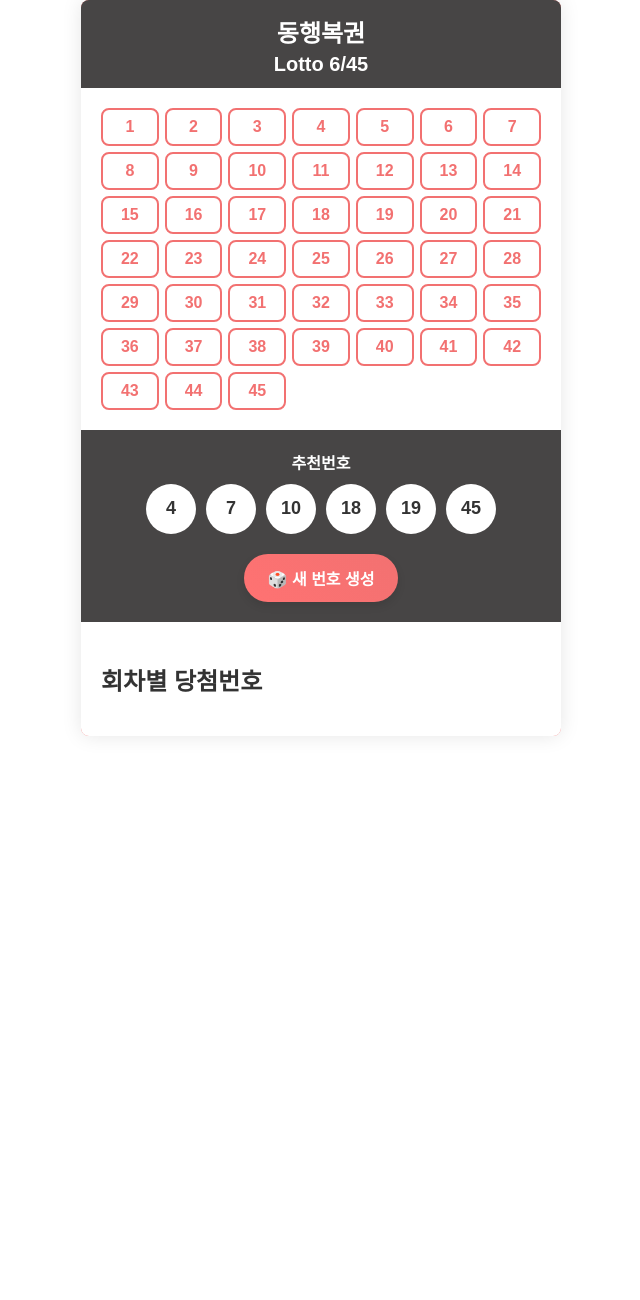
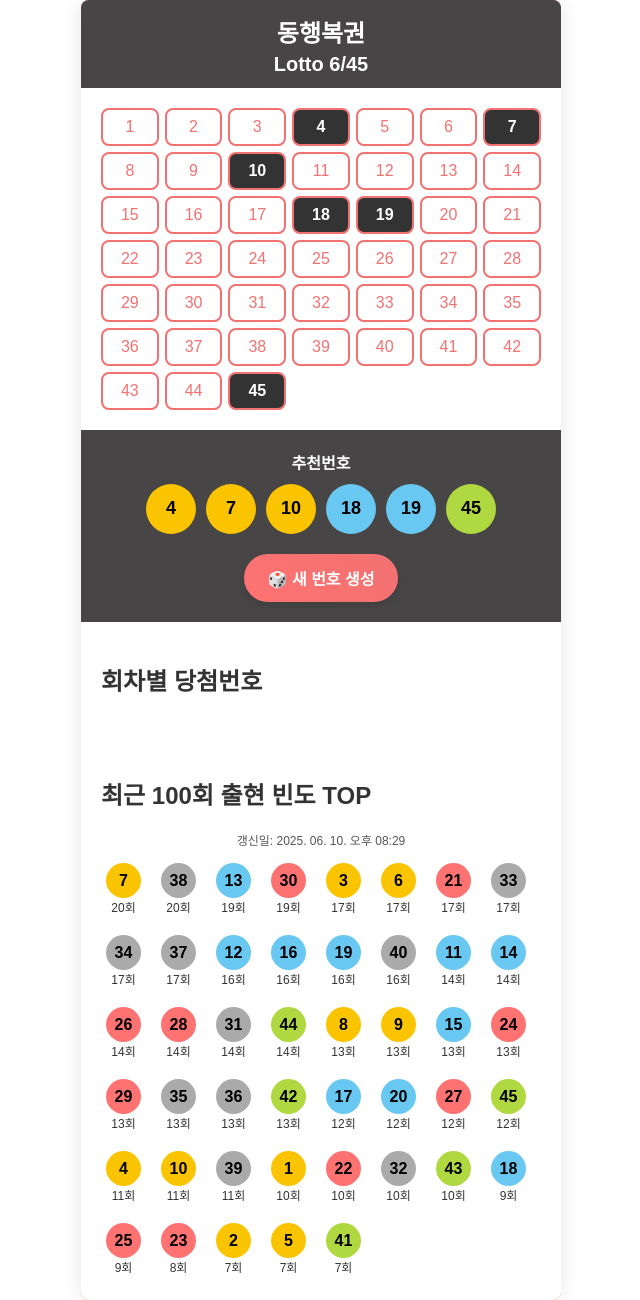
Before and after one commit to jonemos/LottoGenerator, a Flask app: page / in a window 1280 px wide. Shown: the whole page, without its empty margins (319-959 px from the left). Before the commit the page ends 736 px from the top, so only its background shows below. Run offline with Flask 3, Linux system fonts and the light colour scheme; data that the repository does not hold is empty.

Commit message:
20250610-가장많은횟수나열

```diff
--- a/app.py
+++ b/app.py
@@ -1,9 +1,16 @@
 from flask import Flask, render_template, jsonify
 import random
+import time
+import json
+import os
+import datetime
 import requests
 from bs4 import BeautifulSoup
 
 app = Flask(__name__)
+
+TOP_NUMBERS_FILE = 'top_numbers.json'
+
 
 # Function to generate random lotto numbers
 def generate_lotto_numbers():
@@ -172,6 +179,56 @@
         return "background-color:#b0d840;color:#000;"
     return ""
 
+def update_top_frequent_numbers_file():
+    latest_draw_no = get_latest_draw_no()
+    if latest_draw_no == 0:
+        return
+
+    frequency = {}
+    for draw_no in range(latest_draw_no, latest_draw_no - 100, -1):
+        try:
+            response = requests.get(
+                f'https://www.dhlottery.co.kr/common.do?method=getLottoNumber&drwNo={draw_no}',
+                timeout=3
+            )
+            if response.status_code == 200:
+                data = response.json()
+                if data.get('returnValue') == 'success':
+                    numbers = [
+                        data.get('drwtNo1'), data.get('drwtNo2'), data.get('drwtNo3'),
+                        data.get('drwtNo4'), data.get('drwtNo5'), data.get('drwtNo6')
+                    ]
+                    for num in numbers:
+                        frequency[num] = frequency.get(num, 0) + 1
+            time.sleep(0.1)
+        except Exception as e:
+            print(f'Error fetching draw {draw_no}: {e}')
+            time.sleep(0.5)
+
+    sorted_numbers = sorted(frequency.items(), key=lambda x: (-x[1], x[0]))
+
+    with open(TOP_NUMBERS_FILE, 'w', encoding='utf-8') as f:
+        json.dump({
+            'updated': datetime.datetime.now().isoformat(),
+            'top_numbers': sorted_numbers
+        }, f, ensure_ascii=False, indent=2)
+
+@app.route('/top-frequent-numbers', methods=['GET'])
+def top_frequent_numbers():
+    if not os.path.exists(TOP_NUMBERS_FILE):
+        update_top_frequent_numbers_file()
+
+    with open(TOP_NUMBERS_FILE, 'r', encoding='utf-8') as f:
+        data = json.load(f)
+
+    # 응답 구조 예: {'updated': '2025-06-08T19:30:00', 'top_numbers': [[1, 12], [23, 10], ...]}
+    return jsonify(data)
+
+def refresh_top_numbers_if_sunday():
+    today = datetime.datetime.today()
+    if today.weekday() == 6:  # 일요일 = 6
+        print("[일요일] 출현 빈도 갱신 중...")
+        update_top_frequent_numbers_file()
 
 @app.route('/')
 def home():
@@ -190,4 +247,9 @@
     return jsonify({'lotto_numbers': lotto_numbers})
 
 if __name__ == '__main__':
+    # 일요일일 경우 캐시 파일 갱신
+    import datetime
+    if datetime.datetime.today().weekday() == 6:
+        update_top_frequent_numbers_file()
+
     app.run(debug=True)
--- a/static/style.css
+++ b/static/style.css
@@ -159,3 +159,11 @@
   box-shadow: 0 6px 12px rgba(0, 0, 0, 0.15);
   background: linear-gradient(45deg, #f55454, #f27171);
 }
+
+.freq-wrapper {
+  display: flex;
+  flex-direction: column;
+  align-items: center;
+  font-size: 12px;
+  margin: 5px;
+}
--- a/templates/index.html
+++ b/templates/index.html
@@ -48,6 +48,15 @@
       </div>
       {% endfor %}
     </div>
+
+    <div class="results">
+      <h2>최근 100회 출현 빈도 TOP</h2>
+      <div style="font-size: 12px; color: #555; text-align: center; margin-bottom: 10px;" id="updated-date"></div>
+      <div class="draw-numbers" id="top-frequent-numbers">
+        <!-- JS가 채움 -->
+      </div>
+    </div>
+
   </div>
 
   <script>
@@ -105,6 +114,59 @@
         })
         .catch(error => console.error('Error:', error));
     }
+    function loadTopFrequentNumbers() {
+      fetch('/top-frequent-numbers')
+        .then(res => res.json())
+        .then(data => {
+          const container = document.getElementById('top-frequent-numbers');
+          container.innerHTML = '';
+
+          // ✅ updated 표시
+          const updatedDate = document.getElementById('updated-date');
+          if (data.updated) {
+            const dateObj = new Date(data.updated);
+            const formatted = dateObj.toLocaleString('ko-KR', {
+              year: 'numeric', month: '2-digit', day: '2-digit',
+              hour: '2-digit', minute: '2-digit'
+            });
+            updatedDate.textContent = `갱신일: ${formatted}`;
+          }
+
+          data.top_numbers.forEach(([num, count]) => {
+            const wrapper = document.createElement('div');
+            wrapper.style.display = 'flex';
+            wrapper.style.flexDirection = 'column';
+            wrapper.style.alignItems = 'center';
+            wrapper.style.fontSize = '12px';
+            wrapper.style.margin = '5px';
+
+            const ball = document.createElement('div');
+            ball.className = 'lotto-ball';
+            ball.textContent = num;
+
+            if (num <= 10) ball.style.backgroundColor = '#fbc400';
+            else if (num <= 20) ball.style.backgroundColor = '#69c8f2';
+            else if (num <= 30) ball.style.backgroundColor = '#ff7272';
+            else if (num <= 40) ball.style.backgroundColor = '#aaa';
+            else ball.style.backgroundColor = '#b0d840';
+            ball.style.color = '#000';
+
+            const countText = document.createElement('div');
+            countText.textContent = `${count}회`;
+
+            wrapper.appendChild(ball);
+            wrapper.appendChild(countText);
+            container.appendChild(wrapper);
+          });
+        })
+        .catch(err => console.error('출현 빈도 불러오기 실패', err));
+    }
+
+    window.onload = function () {
+      generateNewNumbers(); // 기존 추천번호도 새로 불러옴
+      loadTopFrequentNumbers(); // 추가된 기능 실행
+    }
+
   </script>
 </body>
 </html>
--- /dev/null
+++ b/top_numbers.json
@@ -0,0 +1,185 @@
+{
+  "updated": "2025-06-10T20:29:45.501544",
+  "top_numbers": [
+    [
+      7,
+      20
+    ],
+    [
+      38,
+      20
+    ],
+    [
+      13,
+      19
+    ],
+    [
+      30,
+      19
+    ],
+    [
+      3,
+      17
+    ],
+    [
+      6,
+      17
+    ],
+    [
+      21,
+      17
+    ],
+    [
+      33,
+      17
+    ],
+    [
+      34,
+      17
+    ],
+    [
+      37,
+      17
+    ],
+    [
+      12,
+      16
+    ],
+    [
+      16,
+      16
+    ],
+    [
+      19,
+      16
+    ],
+    [
+      40,
+      16
+    ],
+    [
+      11,
+      14
+    ],
+    [
+      14,
+      14
+    ],
+    [
+      26,
+      14
+    ],
+    [
+      28,
+      14
+    ],
+    [
+      31,
+      14
+    ],
+    [
+      44,
+      14
+    ],
+    [
+      8,
+      13
+    ],
+    [
+      9,
+      13
+    ],
+    [
+      15,
+      13
+    ],
+    [
+      24,
+      13
+    ],
+    [
+      29,
+      13
+    ],
+    [
+      35,
+      13
+    ],
+    [
+      36,
+      13
+    ],
+    [
+      42,
+      13
+    ],
+    [
+      17,
+      12
+    ],
+    [
+      20,
+      12
+    ],
+    [
+      27,
+      12
+    ],
+    [
+      45,
+      12
+    ],
+    [
+      4,
+      11
+    ],
+    [
+      10,
+      11
+    ],
+    [
+      39,
+      11
+    ],
+    [
+      1,
+      10
+    ],
+    [
+      22,
+      10
+    ],
+    [
+      32,
+      10
+    ],
+    [
+      43,
+      10
+    ],
+    [
+      18,
+      9
+    ],
+    [
+      25,
+      9
+    ],
+    [
+      23,
+      8
+    ],
+    [
+      2,
+      7
+    ],
+    [
+      5,
+      7
+    ],
+    [
+      41,
+      7
+    ]
+  ]
+}
```
